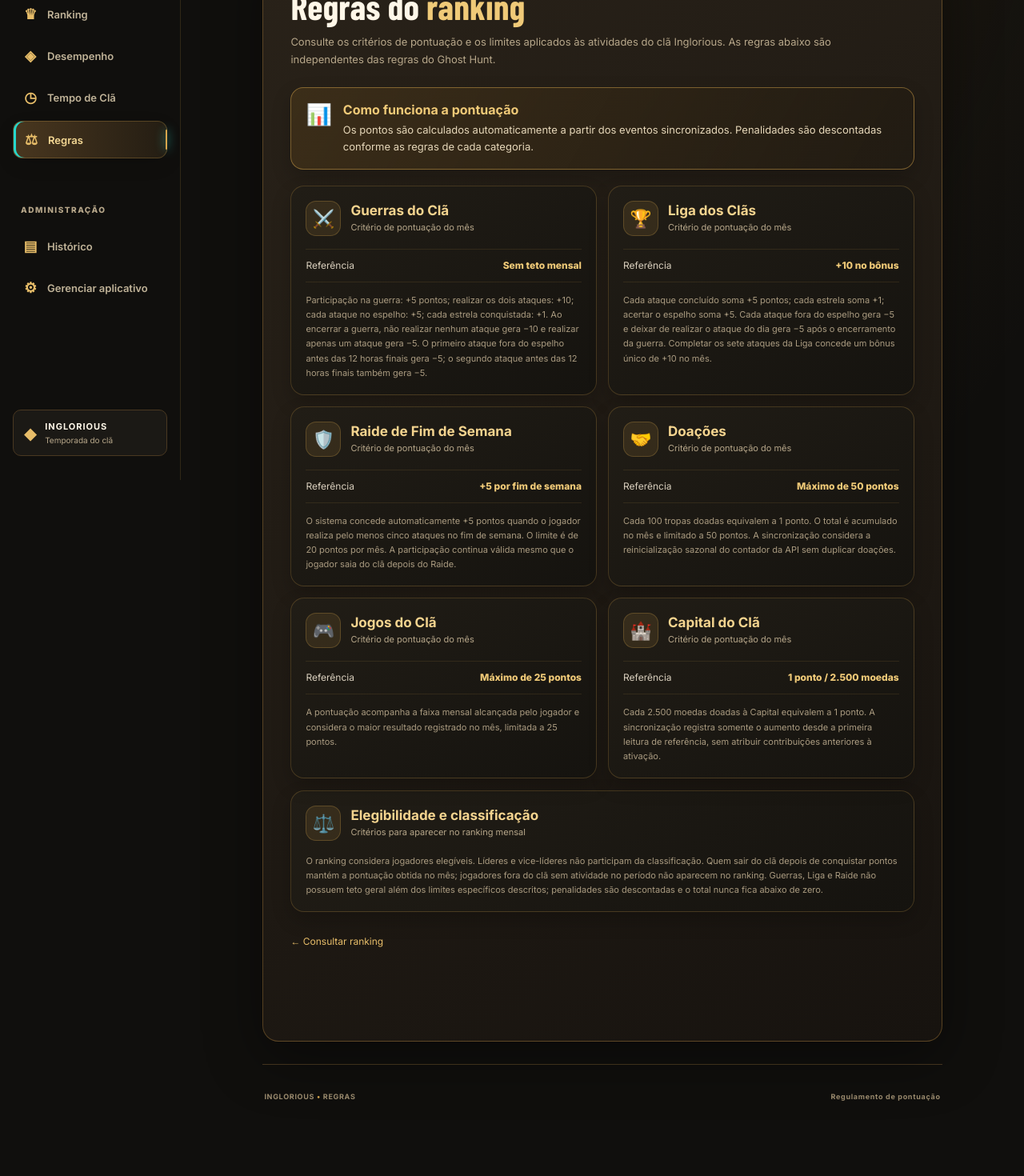
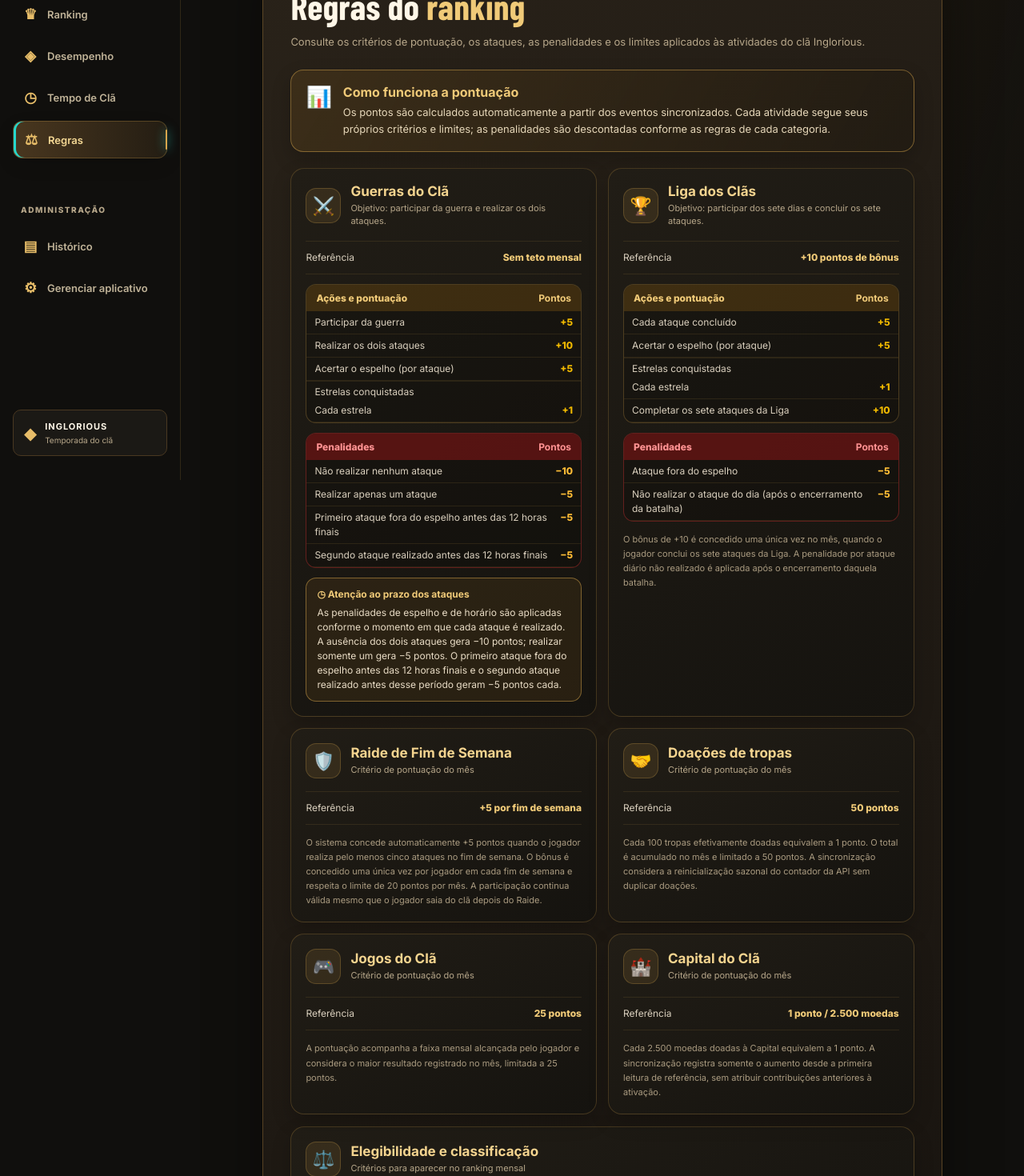
Before and after one commit to cristofer-rsg/Inglorious, a Next.js app: page /rules in a window 1280 px wide. Shown: the part 200-1670 px from the top of the page at 80% size. Built offline with nearby package versions, Linux system fonts and the light colour scheme; no server answers; a web font is replaced by a local one.

Commit message:
Padroniza a aba Regras ao Ghost Hunt, sem premiação (#31)
* Clarify attack rules for clan wars and league

* Match Ghost Hunt rules layout without prize section

```diff
--- a/src/app/rules/page.tsx
+++ b/src/app/rules/page.tsx
@@ -1,43 +1,44 @@
 import SiteNav from "@/components/site-nav";
 
-export default function RulesPage() {
-  const rules = [
+const secondaryRules = [
   {
-      title: "Guerras do Clã",
-      target: "Sem teto mensal",
-      detail: "Participação na guerra: +5 pontos; realizar os dois ataques: +10; cada ataque no espelho: +5; cada estrela conquistada: +1. Ao encerrar a guerra, não realizar nenhum ataque gera −10 e realizar apenas um ataque gera −5. O primeiro ataque fora do espelho antes das 12 horas finais gera −5; o segundo ataque antes das 12 horas finais também gera −5.",
+    icon: "🛡️",
+    title: "Raide de Fim de Semana",
+    target: "+5 por fim de semana",
+    detail: "O sistema concede automaticamente +5 pontos quando o jogador realiza pelo menos cinco ataques no fim de semana. O bônus é concedido uma única vez por jogador em cada fim de semana e respeita o limite de 20 pontos por mês. A participação continua válida mesmo que o jogador saia do clã depois do Raide.",
   },
   {
-      title: "Liga dos Clãs",
-      target: "+10 no bônus",
-      detail: "Cada ataque concluído soma +5 pontos; cada estrela soma +1; acertar o espelho soma +5. Cada ataque fora do espelho gera −5 e deixar de realizar o ataque do dia gera −5 após o encerramento da guerra. Completar os sete ataques da Liga concede um bônus único de +10 no mês.",
+    icon: "🤝",
+    title: "Doações de tropas",
+    target: "50 pontos",
+    detail: "Cada 100 tropas efetivamente doadas equivalem a 1 ponto. O total é acumulado no mês e limitado a 50 pontos. A sincronização considera a reinicialização sazonal do contador da API sem duplicar doações.",
   },
   {
-      title: "Raide de Fim de Semana",
-      target: "+5 por fim de semana",
-      detail: "O sistema concede automaticamente +5 pontos quando o jogador realiza pelo menos cinco ataques no fim de semana. O limite é de 20 pontos por mês. A participação continua válida mesmo que o jogador saia do clã depois do Raide.",
-    },
-    {
-      title: "Doações",
-      target: "Máximo de 50 pontos",
-      detail: "Cada 100 tropas doadas equivalem a 1 ponto. O total é acumulado no mês e limitado a 50 pontos. A sincronização considera a reinicialização sazonal do contador da API sem duplicar doações.",
-    },
-    {
+    icon: "🎮",
     title: "Jogos do Clã",
-      target: "Máximo de 25 pontos",
+    target: "25 pontos",
     detail: "A pontuação acompanha a faixa mensal alcançada pelo jogador e considera o maior resultado registrado no mês, limitada a 25 pontos.",
   },
   {
+    icon: "🏰",
     title: "Capital do Clã",
     target: "1 ponto / 2.500 moedas",
     detail: "Cada 2.500 moedas doadas à Capital equivalem a 1 ponto. A sincronização registra somente o aumento desde a primeira leitura de referência, sem atribuir contribuições anteriores à ativação.",
   },
 ];
 
+function PointRow({ label, value }: { label: string; value: string }) {
+  return <div className="rules-point-row"><span>{label}</span><b>{value}</b></div>;
+}
+
+export default function RulesPage() {
   return (
     <main className="app-shell">
       <header className="topbar">
-        <a className="brand" href="/"><span className="brand-mark">I</span><span className="brand-copy"><strong>INGLORIOUS</strong><small>CLAN COMMUNITY</small></span></a>
+        <a className="brand" href="/">
+          <span className="brand-mark">I</span>
+          <span className="brand-copy"><strong>INGLORIOUS</strong><small>CLAN COMMUNITY</small></span>
+        </a>
         <span className="status"><span className="status-dot online" />REGRAS OFICIAIS</span>
       </header>
       <SiteNav active="/rules" />
@@ -45,19 +46,96 @@ export default function RulesPage() {
         <section className="admin-content rules-content">
           <span className="auth-kicker">TRANSPARÊNCIA • CRITÉRIOS OFICIAIS</span>
           <h1>Regras do <em>ranking</em></h1>
-          <p>Consulte os critérios de pontuação e os limites aplicados às atividades do clã Inglorious. As regras abaixo são independentes das regras do Ghost Hunt.</p>
-          <article className="rules-highlight"><span>📊</span><div><b>Como funciona a pontuação</b><p>Os pontos são calculados automaticamente a partir dos eventos sincronizados. Penalidades são descontadas conforme as regras de cada categoria.</p></div></article>
+          <p>Consulte os critérios de pontuação, os ataques, as penalidades e os limites aplicados às atividades do clã Inglorious.</p>
+
+          <article className="rules-highlight">
+            <span>📊</span>
+            <div>
+              <b>Como funciona a pontuação</b>
+              <p>Os pontos são calculados automaticamente a partir dos eventos sincronizados. Cada atividade segue seus próprios critérios e limites; as penalidades são descontadas conforme as regras de cada categoria.</p>
+            </div>
+          </article>
+
           <div className="rules-grid">
-            {rules.map((rule, index) => <article className="rules-card" key={rule.title}>
-              <div className="rules-card-heading"><span className="rules-icon">{["⚔️","🏆","🛡️","🤝","🎮","🏰"][index]}</span><div><h2>{rule.title}</h2><p>Critério de pontuação do mês</p></div></div>
-              <div className="rules-points"><div className="rules-point-row"><span>Referência</span><b>{rule.target}</b></div></div>
+            <article className="rules-card">
+              <div className="rules-card-heading">
+                <span className="rules-icon">⚔️</span>
+                <div><h2>Guerras do Clã</h2><p>Objetivo: participar da guerra e realizar os dois ataques.</p></div>
+              </div>
+              <div className="rules-points">
+                <PointRow label="Referência" value="Sem teto mensal" />
+              </div>
+              <div className="rules-table">
+                <div className="rules-table-head"><span>Ações e pontuação</span><b>Pontos</b></div>
+                <PointRow label="Participar da guerra" value="+5" />
+                <PointRow label="Realizar os dois ataques" value="+10" />
+                <PointRow label="Acertar o espelho (por ataque)" value="+5" />
+                <div className="rules-subrow">Estrelas conquistadas</div>
+                <PointRow label="Cada estrela" value="+1" />
+              </div>
+              <div className="rules-table rules-penalties">
+                <div className="rules-table-head"><span>Penalidades</span><b>Pontos</b></div>
+                <PointRow label="Não realizar nenhum ataque" value="−10" />
+                <PointRow label="Realizar apenas um ataque" value="−5" />
+                <PointRow label="Primeiro ataque fora do espelho antes das 12 horas finais" value="−5" />
+                <PointRow label="Segundo ataque realizado antes das 12 horas finais" value="−5" />
+              </div>
+              <div className="rules-timing">
+                <b>◷ Atenção ao prazo dos ataques</b>
+                <p>As penalidades de espelho e de horário são aplicadas conforme o momento em que cada ataque é realizado. A ausência dos dois ataques gera −10 pontos; realizar somente um gera −5 pontos. O primeiro ataque fora do espelho antes das 12 horas finais e o segundo ataque realizado antes desse período geram −5 pontos cada.</p>
+              </div>
+            </article>
+
+            <article className="rules-card">
+              <div className="rules-card-heading">
+                <span className="rules-icon">🏆</span>
+                <div><h2>Liga dos Clãs</h2><p>Objetivo: participar dos sete dias e concluir os sete ataques.</p></div>
+              </div>
+              <div className="rules-points">
+                <PointRow label="Referência" value="+10 pontos de bônus" />
+              </div>
+              <div className="rules-table">
+                <div className="rules-table-head"><span>Ações e pontuação</span><b>Pontos</b></div>
+                <PointRow label="Cada ataque concluído" value="+5" />
+                <PointRow label="Acertar o espelho (por ataque)" value="+5" />
+                <div className="rules-subrow">Estrelas conquistadas</div>
+                <PointRow label="Cada estrela" value="+1" />
+                <PointRow label="Completar os sete ataques da Liga" value="+10" />
+              </div>
+              <div className="rules-table rules-penalties">
+                <div className="rules-table-head"><span>Penalidades</span><b>Pontos</b></div>
+                <PointRow label="Ataque fora do espelho" value="−5" />
+                <PointRow label="Não realizar o ataque do dia (após o encerramento da batalha)" value="−5" />
+              </div>
+              <p className="rules-note">O bônus de +10 é concedido uma única vez no mês, quando o jogador conclui os sete ataques da Liga. A penalidade por ataque diário não realizado é aplicada após o encerramento daquela batalha.</p>
+            </article>
+
+            {secondaryRules.map((rule) => (
+              <article className="rules-card" key={rule.title}>
+                <div className="rules-card-heading">
+                  <span className="rules-icon">{rule.icon}</span>
+                  <div><h2>{rule.title}</h2><p>Critério de pontuação do mês</p></div>
+                </div>
+                <div className="rules-points"><PointRow label="Referência" value={rule.target} /></div>
                 <p className="rules-note">{rule.detail}</p>
-            </article>)}
+              </article>
+            ))}
           </div>
+
           <section className="rules-card rules-final">
-            <div className="rules-card-heading"><span className="rules-icon">⚖️</span><div><h2>Elegibilidade e classificação</h2><p>Critérios para aparecer no ranking mensal</p></div></div>
-            <p className="rules-note">O ranking considera jogadores elegíveis. Líderes e vice-líderes não participam da classificação. Quem sair do clã depois de conquistar pontos mantém a pontuação obtida no mês; jogadores fora do clã sem atividade no período não aparecem no ranking. Guerras, Liga e Raide não possuem teto geral além dos limites específicos descritos; penalidades são descontadas e o total nunca fica abaixo de zero.</p>
+            <div className="rules-card-heading">
+              <span className="rules-icon">⚖️</span>
+              <div><h2>Elegibilidade e classificação</h2><p>Critérios para aparecer no ranking mensal</p></div>
+            </div>
+            <div className="rules-points">
+              <PointRow label="Líder e vice-líderes" value="Não participam da classificação" />
+              <PointRow label="Jogador que sai do clã após pontuar" value="Mantém os pontos obtidos no mês" />
+              <PointRow label="Jogador fora do clã sem atividade no período" value="Não aparece no ranking" />
+              <PointRow label="Pontuação total" value="Nunca fica abaixo de zero" />
+            </div>
+            <p className="rules-note">O ranking considera jogadores elegíveis. Guerras, Liga e Raide não possuem teto geral além dos limites específicos descritos para cada atividade.</p>
           </section>
+
           <a className="back-link" href="/ranking">← Consultar ranking</a>
         </section>
         <footer className="footer"><span>INGLORIOUS <b>•</b> REGRAS</span><span>Regulamento de pontuação</span></footer>
```
Lines whose indentation alone changed are shown as unchanged.
